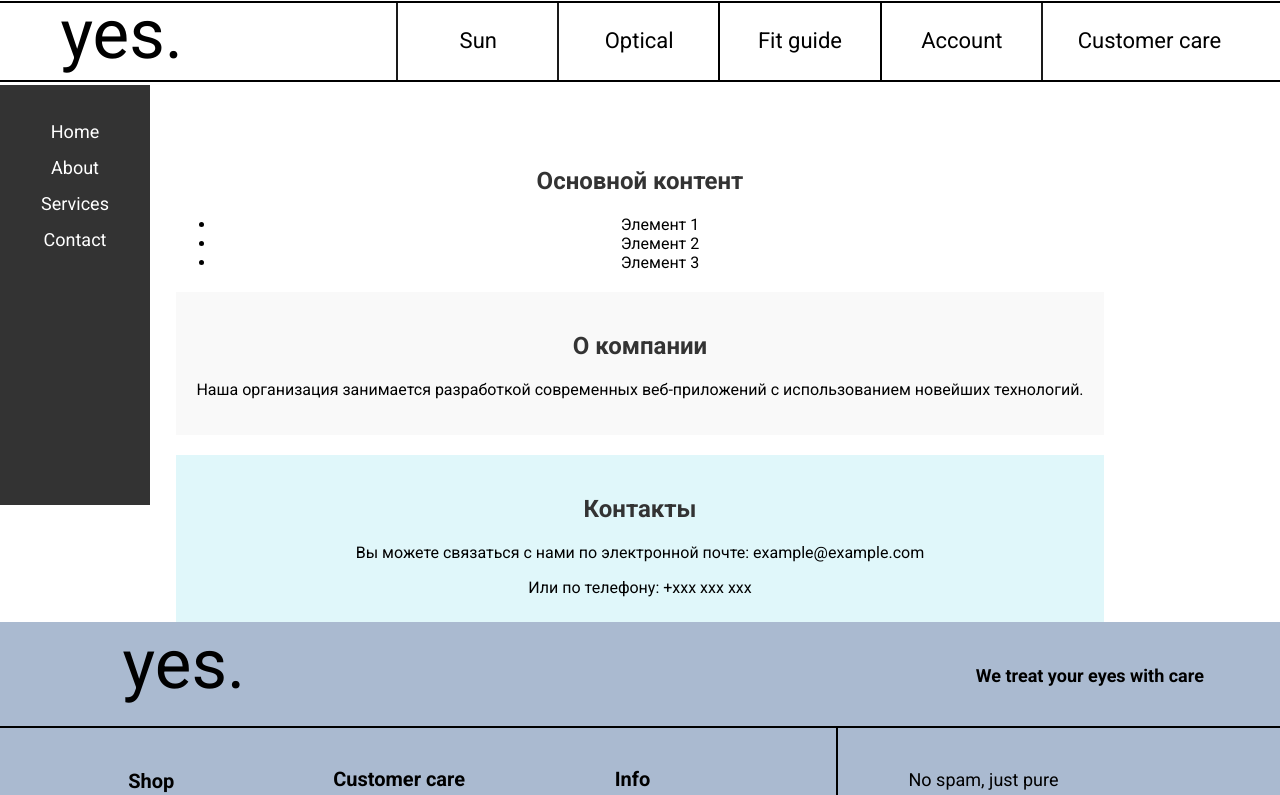
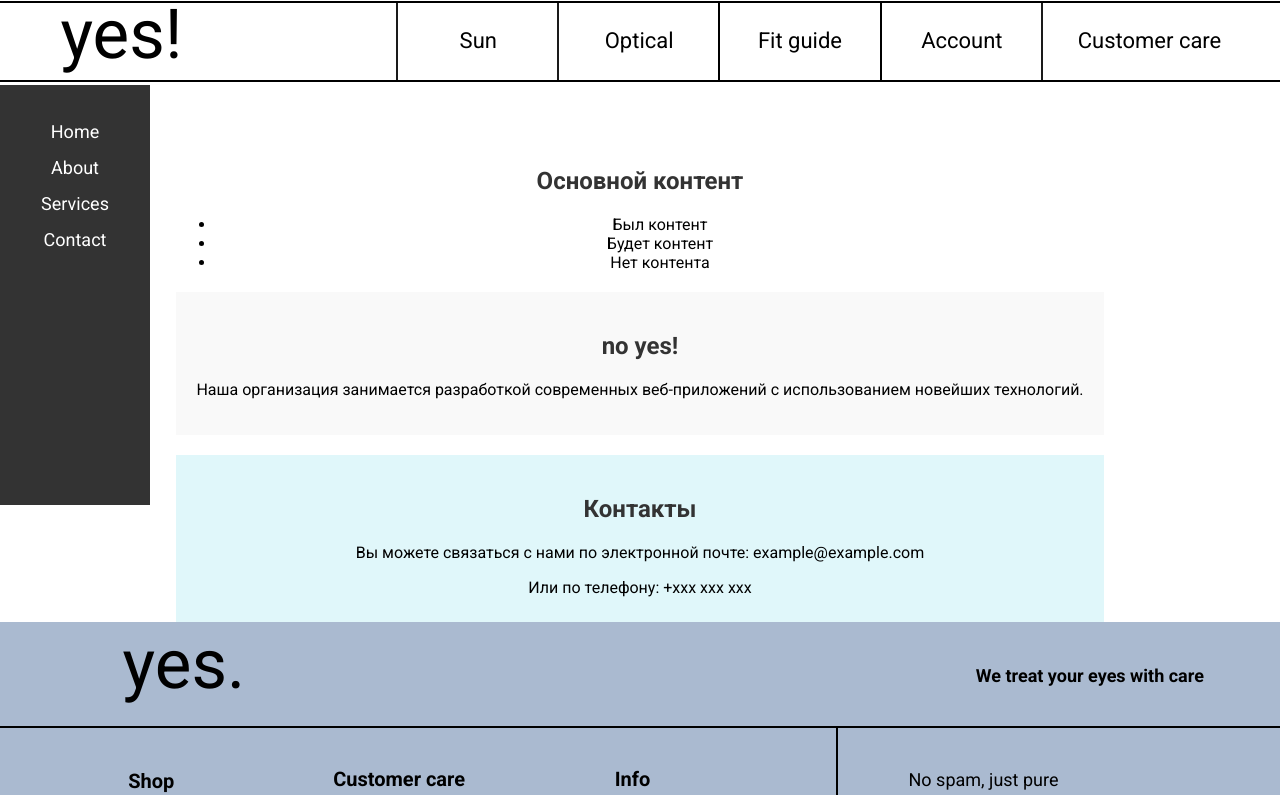
Before and after one commit to Penguin-Worker/my_project, a React (Create React App) app: page / in a window 1280 px wide. Shown: the top 795 px of the page. Built offline with nearby package versions, Linux system fonts and the light colour scheme.

Commit message:
feat: add more props elements

```diff
--- a/src/App.js
+++ b/src/App.js
@@ -12,15 +12,15 @@
 
 class App extends Component {
   render() {
-    const companyName = "Моя Организация";
-    const items = ["Элемент 1", "Элемент 2", "Элемент 3"];
-
+    const companyName = "yes!";
+    const items = ["Был контент", "Будет контент", "Нет контента"];
+const companyAbout = "no yes!";
     return (
       <div className="App">
         <Header companyName={companyName}/>
         <MainContent items={items}/>
         <Sidebar />
-        <OrganiztionInfo />
+        <OrganiztionInfo companyAbout={companyAbout}/>
         <AnotherComponent />
         <Footer />
       </div>
--- a/src/components/Footer/Footer.js
+++ b/src/components/Footer/Footer.js
@@ -1,5 +1,5 @@
 import React, { Component } from 'react';
-import './Footer.css'; // Импортируйте CSS-файл
+import './Footer.css';
 
 class Footer extends Component {
   render() {
--- a/src/components/Header/Header.js
+++ b/src/components/Header/Header.js
@@ -3,6 +3,7 @@
 
 class Header extends Component {
   render() {
+    const { companyName } = this.props;
     return (
       <header>
         <div className="MenuHigh">
@@ -46,7 +47,7 @@
             </div>
             <div className="Menu4">
               <div className="rectangle-6"></div>
-              <a href="../HomePage/index.html" className="Menu4text">yes.</a>
+              <a href="../HomePage/index.html" className="Menu4text">{companyName}</a>
             </div>
             <div className="Menu5">
               <div className="rectangle-7"></div>
--- a/src/components/OrganiztionInfo/OrganiztionInfo.js
+++ b/src/components/OrganiztionInfo/OrganiztionInfo.js
@@ -3,9 +3,10 @@
 
 class OrganiztionInfo extends Component {
   render() {
+    const { companyAbout } = this.props;
     return (
       <div className="extra-component">
-        <h2>О компании</h2>
+        <h2>{companyAbout}</h2>
         <p>Наша организация занимается разработкой современных веб-приложений с использованием новейших технологий.</p>
       </div>
     );
```
